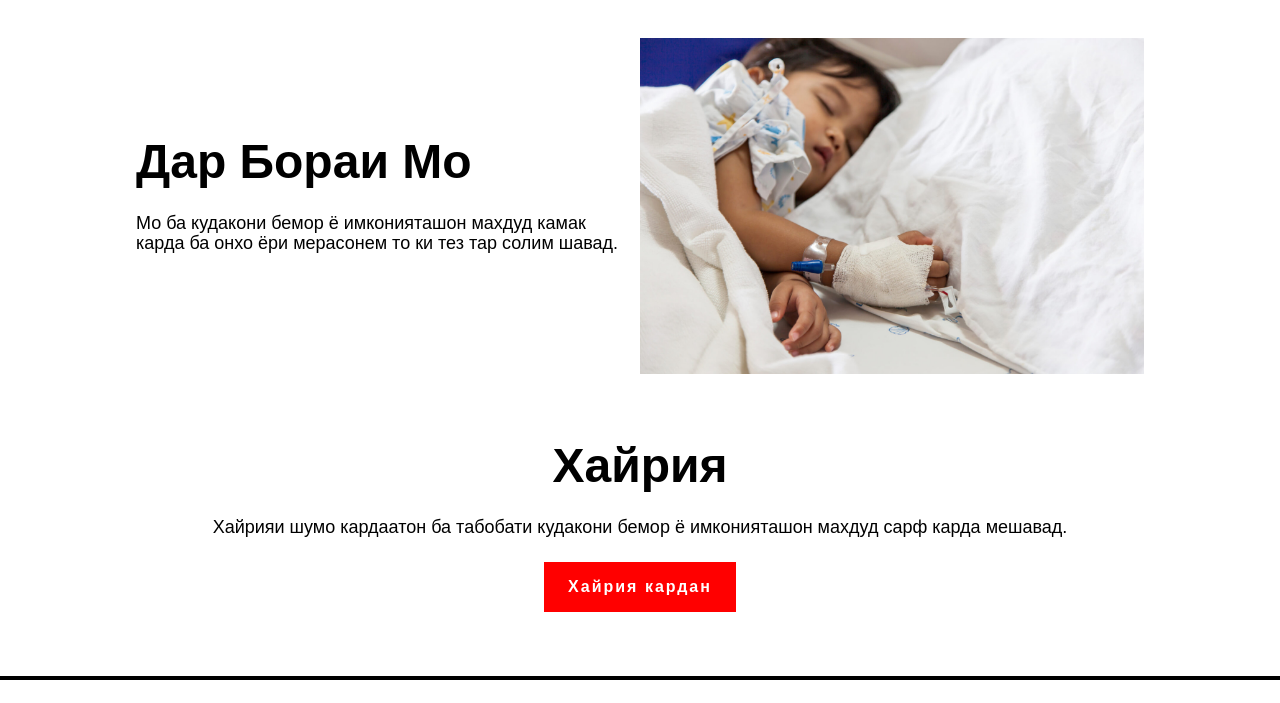
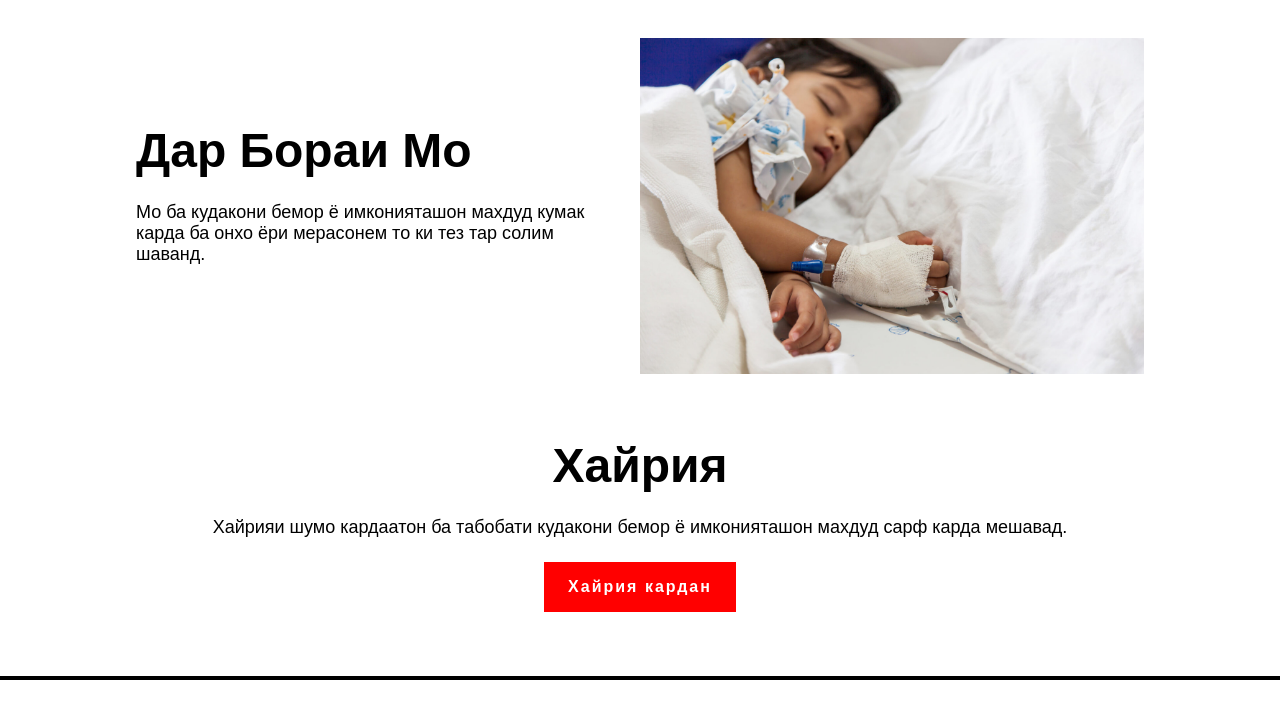
Before and after one commit to gerentwickler/dasti-kumak, a plain HTML site: page index.html in a window 1280 px wide. Shown: the part 826-1529 px from the top of the page. Drawn offline with Linux system fonts and the light colour scheme.

Commit message:
Update index.html

```diff
--- a/index.html
+++ b/index.html
@@ -38,7 +38,7 @@
         <div class="about_us-container container">
           <div class="about_us-context">
             <div class="about_us-heading heading">Дар бораи мо</div>
-            <div class="about_us-paragraph paragraph">Мо ба кудакони бемор ё имконияташон махдуд камак карда ба онхо ёри мерасонем то ки тез тар солим шавад.</div>
+            <div class="about_us-paragraph paragraph">Мо ба кудакони бемор ё имконияташон махдуд кумак карда ба онхо ёри мерасонем то ки тез тар солим шаванд.</div>
           </div>
           <img src="./assets/images/d5b4d7b0-4787-4081-8423-9d838c14929e.jpg" alt="Sick Children" class="about_us-image">
         </div>
```
